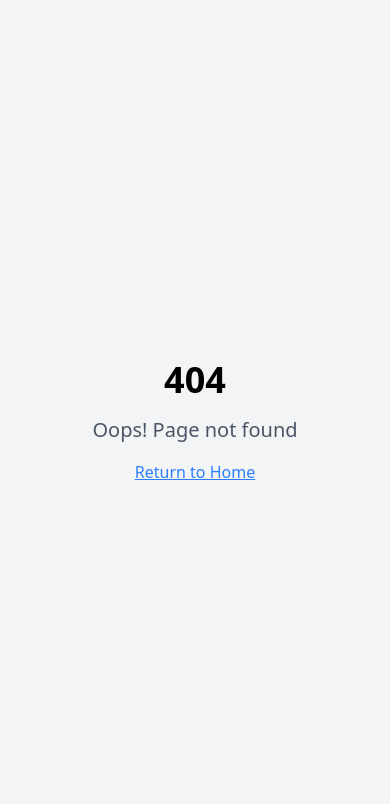
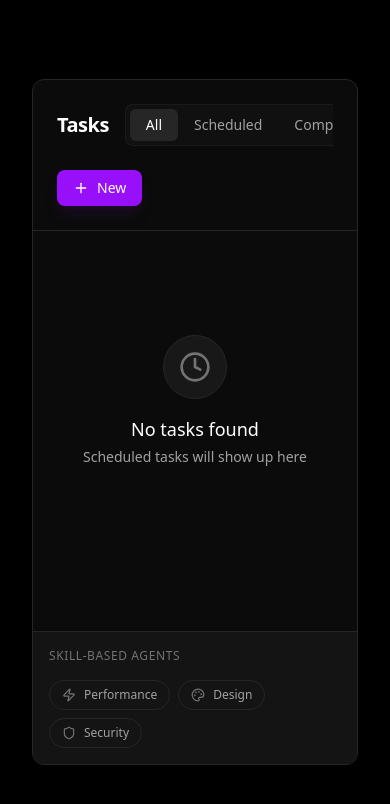
Before and after one commit to Shubhamvumap123/Postlabs, a React (Vite) app: page /dashboard in a window 390 px wide. Before the commit this address had no page. Shown: the top 804 px of the page. Built offline with nearby package versions, Linux system fonts and the light colour scheme.

Commit message:
feat: add TaskDashboard component
- Created `TaskDashboard` component with:
  - Responsive dark-mode layout
  - Animated tabs with Framer Motion
  - Empty state with illustration
  - Filter chips section
- Added `/dashboard` route to `App.tsx`
- Used Tailwind CSS and Lucide React icons

```diff
--- a/src/App.tsx
+++ b/src/App.tsx
@@ -4,6 +4,7 @@ import { TooltipProvider } from "./components/ui/tooltip";
 import { QueryClient, QueryClientProvider } from "@tanstack/react-query";
 import { BrowserRouter, Routes, Route } from "react-router-dom";
 import Index from "./pages/Index";
+import TaskDashboard from "./components/TaskDashboard";
 import NotFound from "./pages/NotFound";
 
 const queryClient = new QueryClient();
@@ -16,6 +17,7 @@ const App = () => (
       <BrowserRouter>
         <Routes>
           <Route path="/" element={<Index />} />
+          <Route path="/dashboard" element={<TaskDashboard />} />
           {/* ADD ALL CUSTOM ROUTES ABOVE THE CATCH-ALL "*" ROUTE */}
           <Route path="*" element={<NotFound />} />
         </Routes>
--- /dev/null
+++ b/src/components/TaskDashboard.tsx
@@ -0,0 +1,127 @@
+import React, { useState } from "react";
+import { motion, AnimatePresence } from "framer-motion";
+import {
+  Clock,
+  Plus,
+  Zap,
+  Palette,
+  Shield,
+} from "lucide-react";
+import { cn } from "../lib/utils";
+
+const tabs = ["All", "Scheduled", "Completed", "Archived"];
+
+const filters = [
+  { id: "performance", label: "Performance", icon: Zap },
+  { id: "design", label: "Design", icon: Palette },
+  { id: "security", label: "Security", icon: Shield },
+];
+
+const TaskDashboard = () => {
+  const [activeTab, setActiveTab] = useState("All");
+  const [activeFilters, setActiveFilters] = useState<string[]>([]);
+
+  const toggleFilter = (id: string) => {
+    setActiveFilters((prev) =>
+      prev.includes(id) ? prev.filter((f) => f !== id) : [...prev, id]
+    );
+  };
+
+  return (
+    <div className="min-h-screen bg-black text-white p-8 flex items-center justify-center font-sans">
+      <div className="w-full max-w-4xl bg-neutral-900/50 backdrop-blur-xl rounded-xl border border-neutral-800 overflow-hidden shadow-2xl">
+        {/* Header */}
+        <div className="p-6 border-b border-neutral-800 flex flex-col md:flex-row md:items-center justify-between gap-4">
+          <div className="flex items-center gap-4 overflow-x-auto pb-2 md:pb-0 scrollbar-hide">
+            <h1 className="text-xl font-semibold tracking-tight whitespace-nowrap">Tasks</h1>
+            <div className="h-6 w-px bg-neutral-800 hidden md:block" />
+
+            {/* Tabs */}
+            <div className="flex bg-neutral-900/50 p-1 rounded-lg border border-neutral-800/50">
+              {tabs.map((tab) => (
+                <button
+                  key={tab}
+                  onClick={() => setActiveTab(tab)}
+                  className={cn(
+                    "relative px-4 py-1.5 text-sm font-medium rounded-md transition-colors z-10 whitespace-nowrap",
+                    activeTab === tab
+                      ? "text-white"
+                      : "text-neutral-400 hover:text-neutral-200"
+                  )}
+                >
+                  {activeTab === tab && (
+                    <motion.div
+                      layoutId="active-tab"
+                      className="absolute inset-0 bg-neutral-800 rounded-md"
+                      transition={{ type: "spring", bounce: 0.2, duration: 0.6 }}
+                    />
+                  )}
+                  <span className="relative z-10">{tab}</span>
+                </button>
+              ))}
+            </div>
+          </div>
+
+          <div className="flex items-center gap-3">
+             {/* Primary Action */}
+            <button className="flex items-center gap-2 bg-purple-600 hover:bg-purple-500 text-white px-4 py-2 rounded-lg text-sm font-medium transition-colors shadow-lg shadow-purple-900/20 whitespace-nowrap cursor-pointer">
+              <Plus size={16} />
+              <span>New</span>
+            </button>
+          </div>
+        </div>
+
+        {/* Content Area */}
+        <div className="min-h-[400px] p-6 relative">
+          <AnimatePresence mode="wait">
+             <motion.div
+                key={activeTab}
+                initial={{ opacity: 0, y: 10 }}
+                animate={{ opacity: 1, y: 0 }}
+                exit={{ opacity: 0, y: -10 }}
+                transition={{ duration: 0.2 }}
+                className="h-full flex flex-col items-center justify-center text-center py-20"
+             >
+                {/* Empty State */}
+                <div className="w-16 h-16 bg-neutral-800/50 rounded-full flex items-center justify-center mb-4 border border-neutral-800">
+                    <Clock className="text-neutral-500" size={32} />
+                </div>
+                <h3 className="text-lg font-medium text-white mb-1">No tasks found</h3>
+                <p className="text-neutral-400 text-sm">Scheduled tasks will show up here</p>
+             </motion.div>
+          </AnimatePresence>
+        </div>
+
+        {/* Bottom Bar */}
+        <div className="p-4 bg-neutral-900/80 border-t border-neutral-800 flex flex-col sm:flex-row items-center justify-between gap-4">
+          <div className="flex items-center gap-4 flex-wrap">
+             <span className="text-xs font-medium text-neutral-500 uppercase tracking-wider whitespace-nowrap">Skill-based agents</span>
+             <div className="flex items-center gap-2 flex-wrap">
+                {filters.map((filter) => {
+                    const Icon = filter.icon;
+                    const isActive = activeFilters.includes(filter.id);
+                    return (
+                        <button
+                            key={filter.id}
+                            onClick={() => toggleFilter(filter.id)}
+                            className={cn(
+                                "flex items-center gap-2 px-3 py-1.5 rounded-full text-xs font-medium border transition-all duration-200 cursor-pointer",
+                                isActive
+                                    ? "bg-neutral-800 border-neutral-700 text-white"
+                                    : "bg-transparent border-neutral-800 text-neutral-400 hover:border-neutral-700"
+                            )}
+                        >
+                            <Icon size={14} className={cn(isActive ? "text-purple-400" : "text-neutral-500")} />
+                            {filter.label}
+                        </button>
+                    )
+                })}
+             </div>
+          </div>
+        </div>
+      </div>
+    </div>
+  );
+};
+
+export default TaskDashboard;
```
Also changed, not shown: 1 other file (tests, documents, lock files or other folders).
